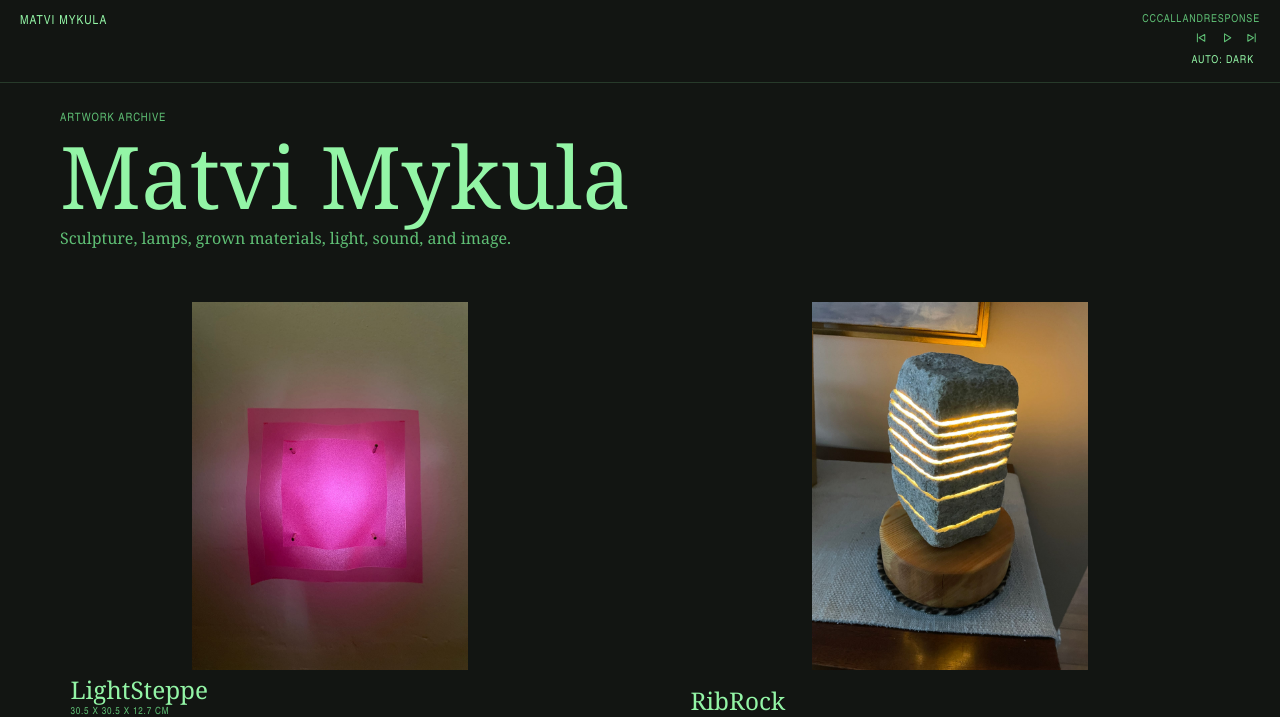
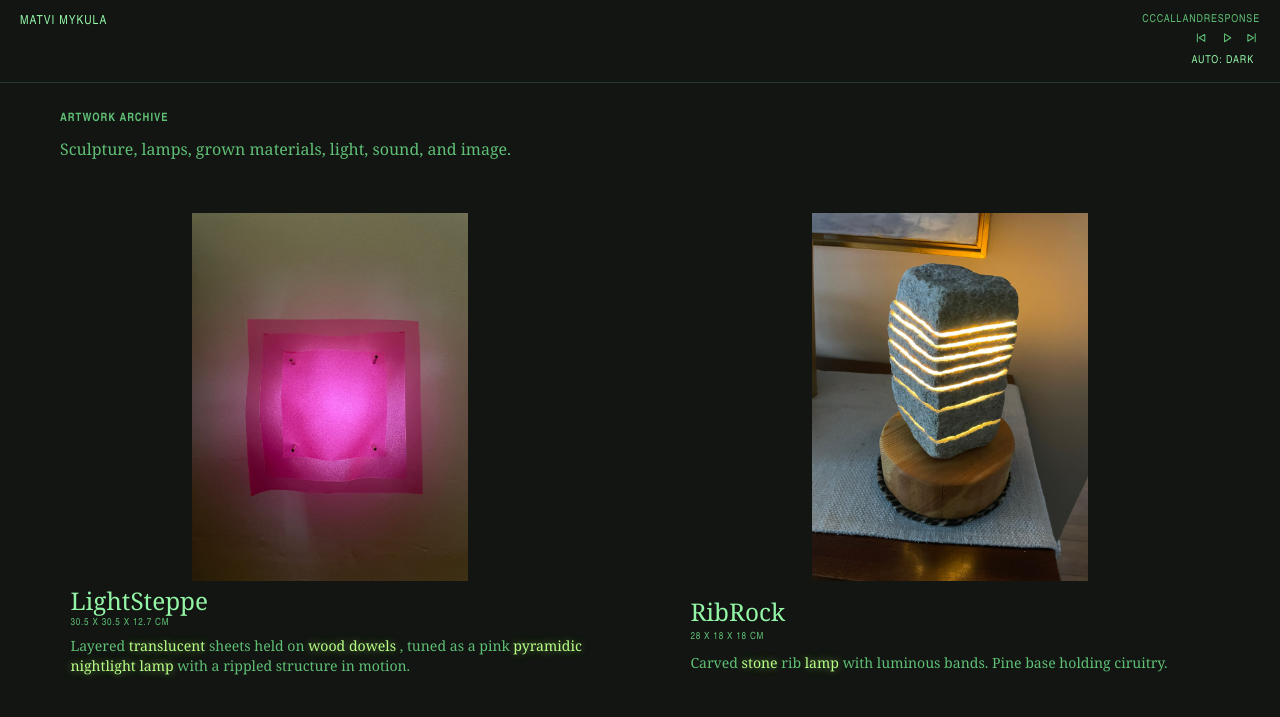
Before and after one commit to matvi-mykula/artKive, an Astro site: page / in a window 1280 px wide. Shown: the top 717 px of the page. Built offline with nearby package versions, Linux system fonts and the light colour scheme; Astro itself is replaced by a stand-in of ours.

Commit message:
Remove duplicate homepage title

```diff
--- a/scripts/verify-seo.mjs
+++ b/scripts/verify-seo.mjs
@@ -12,7 +12,7 @@ function read(relativePath) {
 }
 
 const home = read("index.html");
-assert.match(home, /<h1[^>]*>Matvi Mykula<\/h1>/);
+assert.match(home, /<h1[^>]*>Artwork archive<\/h1>/);
 assert.match(home, /rel="canonical" href="https:\/\/matvi-mykula\.vercel\.app\/"/);
 assert.match(home, /"@type":"WebSite"/);
 
--- a/src/pages/index.astro
+++ b/src/pages/index.astro
@@ -17,8 +17,7 @@ const structuredData = {
 <SiteLayout description={description} structuredData={structuredData}>
   <main class="page-shell">
     <section class="archive-intro" aria-labelledby="archive-title">
-      <p class="eyebrow">Artwork archive</p>
-      <h1 id="archive-title">Matvi Mykula</h1>
+      <h1 id="archive-title" class="eyebrow">Artwork archive</h1>
       <p class="intro">
         Sculpture, lamps, grown materials, light, sound, and image.
       </p>
--- a/src/styles.css
+++ b/src/styles.css
@@ -644,13 +644,6 @@ a {
   padding: 1rem 0 2.5rem;
 }
 
-.archive-intro h1 {
-  margin: 0;
-  font-size: clamp(2rem, 8vw, 5.4rem);
-  font-weight: 400;
-  line-height: 0.9;
-}
-
 .detail-header {
   display: grid;
   gap: 0.9rem;
```
